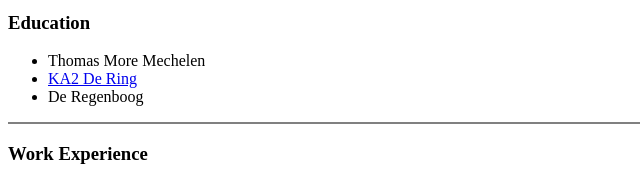
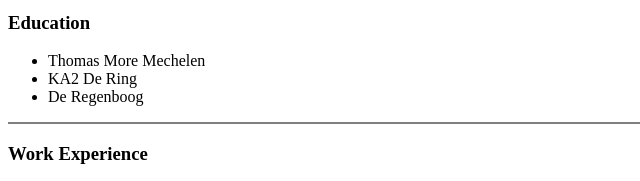
Before and after one commit to yemitejumola/cv, a plain HTML site: page index.html in a window 1280 px wide. Shown: the part 272-453 px from the top of the page, 0-640 px from the left. Drawn offline with Linux system fonts and the light colour scheme.

Commit message:
Update index.html

```diff
--- a/index.html
+++ b/index.html
@@ -22,7 +22,7 @@
         <h3>Education</h3>
         <ul>
             <li>Thomas More Mechelen</li>
-            <li><a href="https://www.deringleuven.be/">KA2 De Ring</a></li>
+            <li>KA2 De Ring</li>
             <li>De Regenboog</li>
         </ul>
         <hr noshade="1">
```
